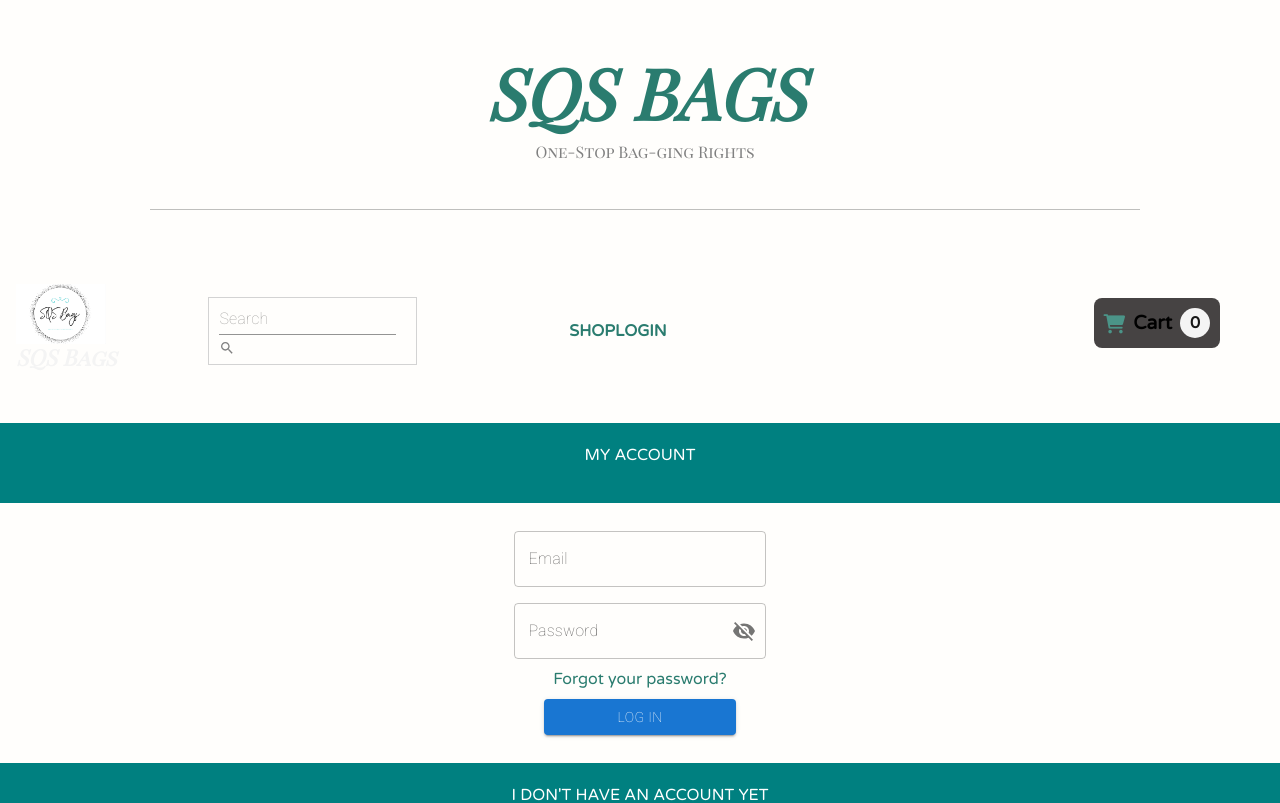
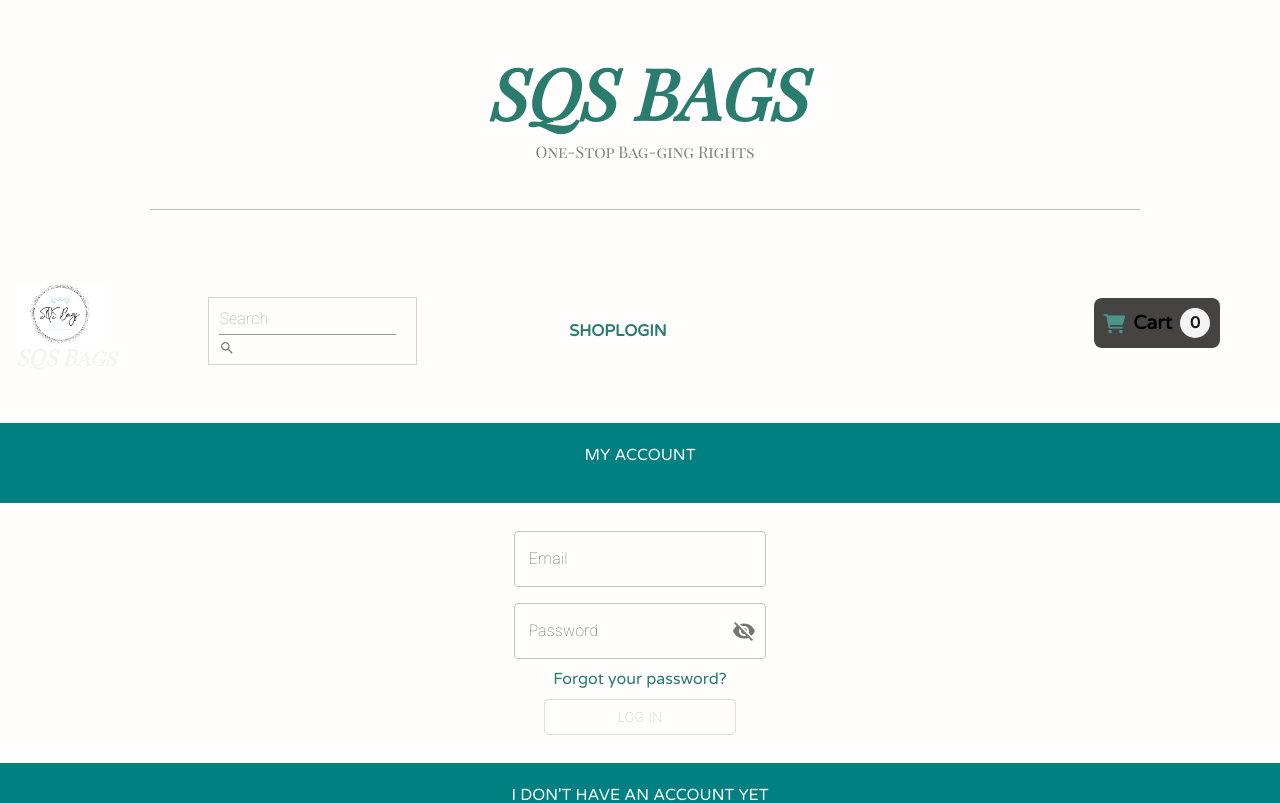
Before and after one commit to skhin/SQSBags, a React (Create React App) app in the folder frontend/: page /login in a window 1280 px wide. Shown: the top 803 px of the page. Built offline with nearby package versions, Linux system fonts and the light colour scheme; a web font is replaced by a local one.

Commit message:
login page disable button

```diff
--- a/frontend/src/components/Login.js
+++ b/frontend/src/components/Login.js
@@ -46,18 +46,6 @@ const Login = () => {
       password: user.password,
     });
     dispatch(userActions.loginSuccess(res.data));
-
-    // const login = async (dispatch, data) => {
-    //   dispatch(loginStart());
-    //   try {
-    //     const res = await axios.post("/api/auth/login", data);
-    //     console.log(res);
-    //     dispatch(loginSuccess(res.data));
-    //   } catch (err) {
-    //     dispatch(loginFailure());
-    //   }
-    // };
-    // login(dispatch, { user.email, password });
   };
 
   //for the register button
@@ -85,6 +73,10 @@ const Login = () => {
     flexDirection: "column",
     alignItems: "center",
   };
+
+  const submissionCheck = (a,b) => {
+    return a === "" || b === ""
+  }
   return (
     <>
       <header style={header}>MY ACCOUNT</header>
@@ -127,9 +119,10 @@ const Login = () => {
         <a href="">Forgot your password?</a>
 
         <Button
-          variant="contained"
+          variant="outlined"
           sx={{ m: 1, width: "25ch" }}
           onClick={handleSubmit}
+          disabled = {submissionCheck(user.email,user.password)}
         >
           LOG IN
         </Button>
```
